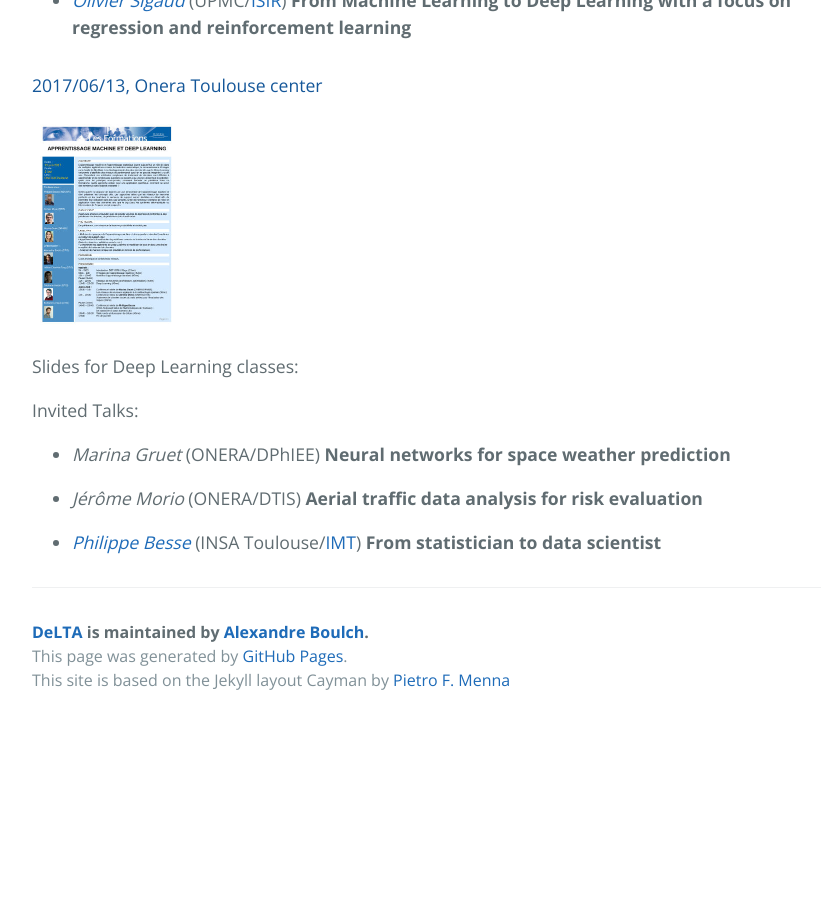
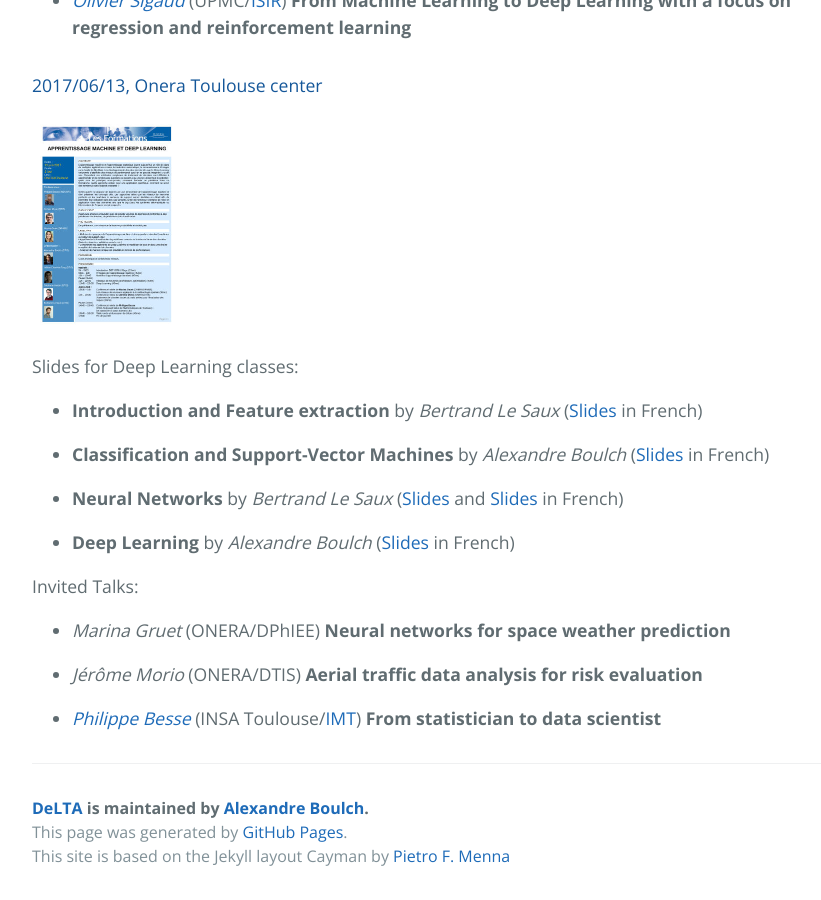
Before and after one commit to delta-onera/delta-onera.github.io, a Jekyll site: the page built from _pages/educationDL.md, in a window 1280 px wide and 900 px high, scrolled down 1412 px. Shown: the whole window, without its empty margins (192-1013 px from the left). Built offline with Jekyll 4.4.1, drawn with Linux system fonts in a browser that asks for light colours; our own code applies the rules of GitHub Pages for plain Markdown files; before the commit the page ends 2136 px from its top, so only the background shows below that.

Commit message:
Create educationDL.md

```diff
--- a/_pages/educationDL.md
+++ b/_pages/educationDL.md
@@ -31,6 +31,14 @@ and reinforcement learning**
 
 Slides for Deep Learning classes:
 
+* **Introduction and Feature extraction** by *Bertrand Le Saux* ([Slides](education/DL2017_01_intro_data_extraction.pdf) in French)
+
+* **Classification and Support-Vector Machines** by *Alexandre Boulch* ([Slides](education/DL2017_02_AB_classification_supervisee.pdf) in French)
+
+* **Neural Networks** by *Bertrand Le Saux* ([Slides](education/DL2017_03_neural_nets.pdf) and [Slides](education/DL2017_04_BLS_images.pdf) in French)
+
+* **Deep Learning** by *Alexandre Boulch* ([Slides](education/DL2017_05_AB_deep.pdf) in French)
+
 Invited Talks:
 
 * *Marina Gruet* (ONERA/DPhIEE) **Neural networks for space weather prediction**
```
